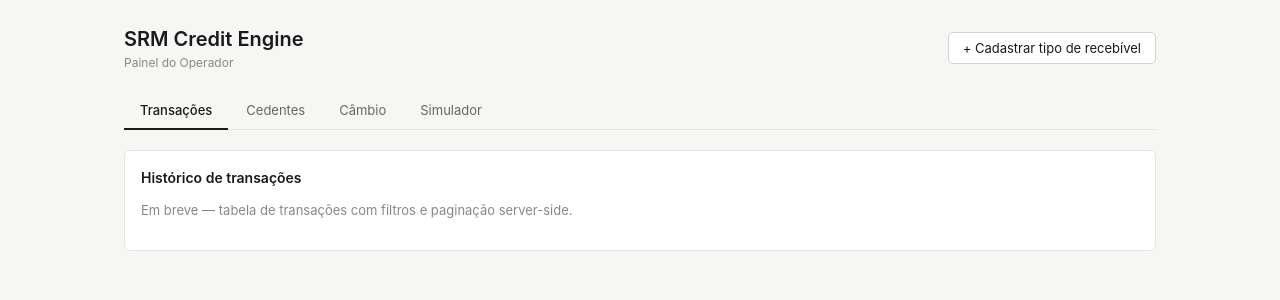
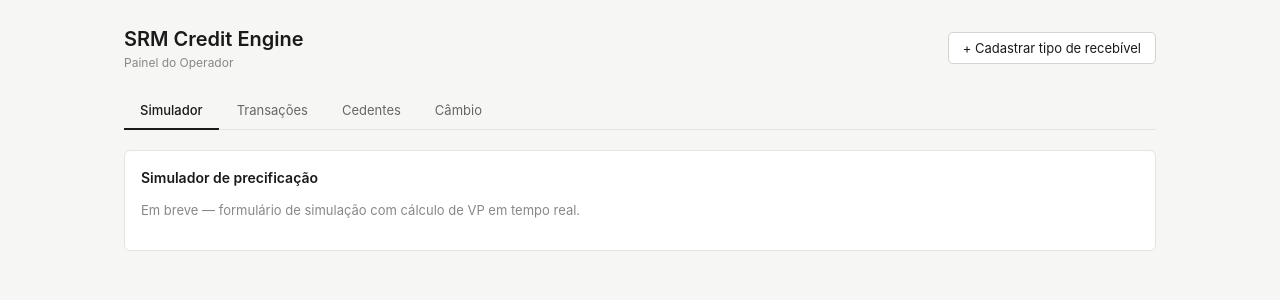
Before and after one commit to lenigmacedo/case-srm-front, a React (Vite) app: page / in a window 1280 px wide. Shown: the top 300 px of the page. Built offline with nearby package versions, Linux system fonts and the light colour scheme; no server answers.

Commit message:
refactor: mantendo simulador como primeira tab

```diff
--- a/src/App.tsx
+++ b/src/App.tsx
@@ -7,7 +7,7 @@ import { TabCambio } from "@/features/currencies";
 import { TabSimulador } from "@/features/simulator";
 
 function App() {
-  const [activeTab, setActiveTab] = useState<TabId>("transacoes");
+  const [activeTab, setActiveTab] = useState<TabId>("simulador");
   const [showReceivableModal, setShowReceivableModal] = useState(false);
   const { toast, showToast } = useToast();
 
@@ -18,10 +18,10 @@ function App() {
       onOpenReceivableModal={() => setShowReceivableModal(true)}
       toast={toast}
     >
+      {activeTab === "simulador" && <TabSimulador />}
       {activeTab === "transacoes" && <TabTransacoes />}
       {activeTab === "cedentes" && <TabCedentes />}
       {activeTab === "cambio" && <TabCambio />}
-      {activeTab === "simulador" && <TabSimulador />}
 
       {showReceivableModal && (
         <div
--- a/src/components/layout/AppLayout.tsx
+++ b/src/components/layout/AppLayout.tsx
@@ -4,10 +4,10 @@ import { Button, Toast } from "@/components/ui";
 export type TabId = "transacoes" | "cedentes" | "cambio" | "simulador";
 
 const TABS: { id: TabId; label: string }[] = [
+  { id: "simulador", label: "Simulador" },
   { id: "transacoes", label: "Transações" },
   { id: "cedentes", label: "Cedentes" },
   { id: "cambio", label: "Câmbio" },
-  { id: "simulador", label: "Simulador" },
 ];
 
 interface Props {
```
